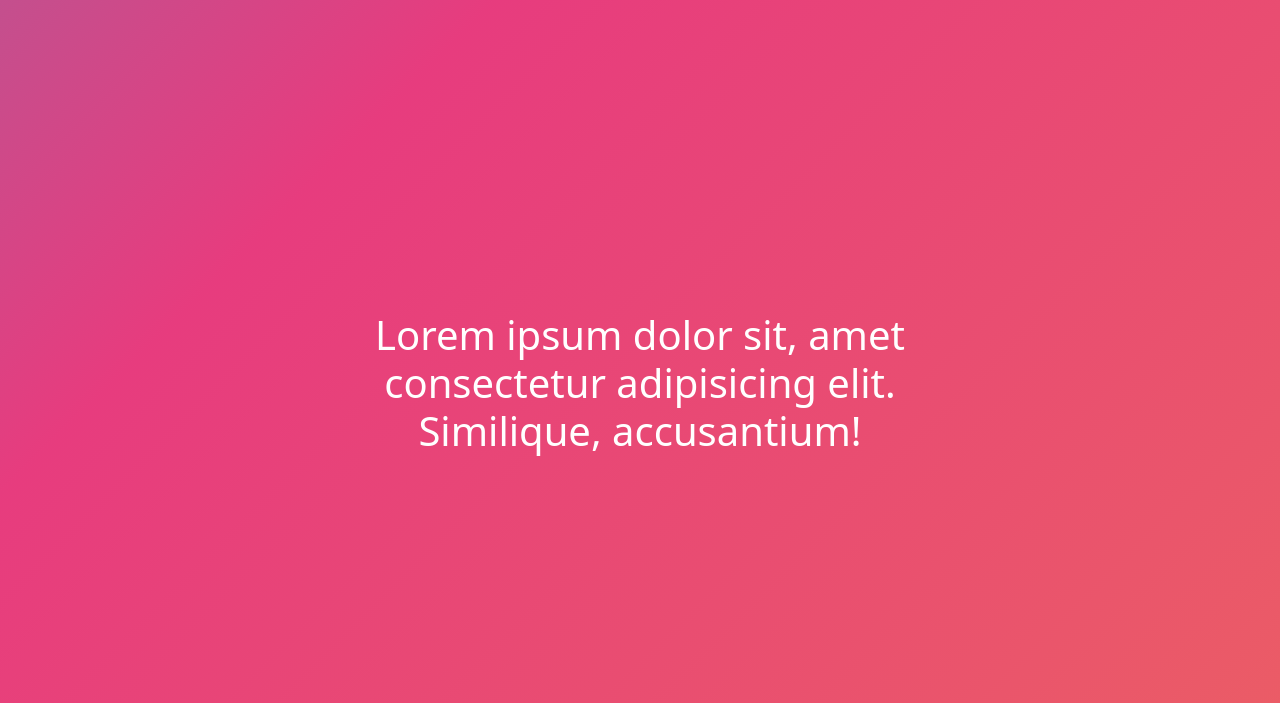
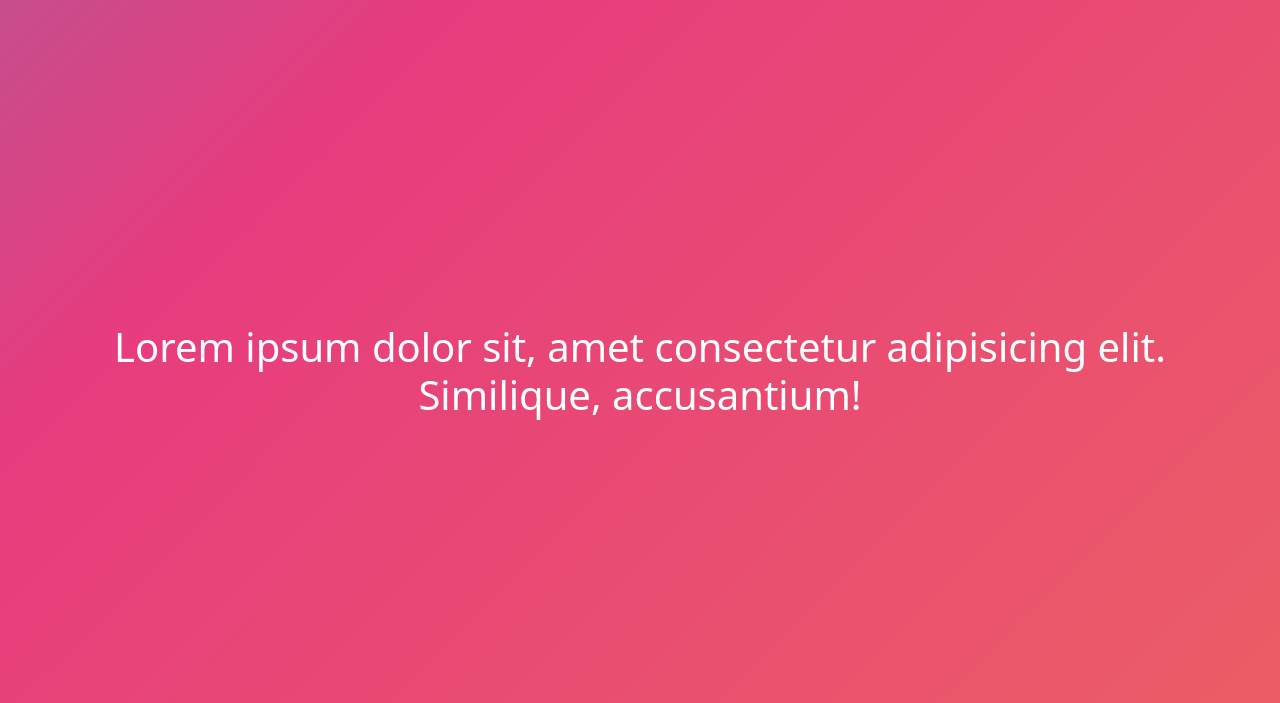
Before and after one commit to hernandiazorrac/John-Doe, a plain HTML site: page index.html in a window 1280 px wide. Shown: the part 97-800 px from the top of the page. Drawn offline with nearby package versions, Linux system fonts and the light colour scheme.

```diff
--- a/css/style.css
+++ b/css/style.css
@@ -50,7 +50,7 @@
 .cover{
     background: linear-gradient(-45deg, #ee7752, #e73c7e, #23a6d5, #23d5ab);
 	background-size: 400% 400%;
-    height: 100vh;
+    height: 95vh;
 	animation: gradient 10s ease infinite;
 }
 
@@ -67,11 +67,7 @@
 }
 
 .textCover{
-    position: absolute;
     text-align: center;
-    top:60%;
-    left: 50%;
-    transform: translate(-50%, -50%);
     color: rgb(255, 255, 255);
     font-weight: lighter;
     font-size: 40px;
@@ -101,38 +97,10 @@
 
 /* QUIÉNES SOMOS */
 
-/* .quienesSomosMain{
-    display: flex;
-    justify-content: space-around;
-    max-width: 1200px;
-    margin: 0 auto;
-}
-
-.perfil1, .perfil2, .perfil3 {
-    max-width: 250px;
-    max-height: 250px;
-    display: grid;
-    grid-template-columns: 1fr;
-    grid-template-rows: repeat(2, 1fr);
-    margin-top: 200px;
-}
-
-.perfilTexto1, .perfilTexto2, .perfilTexto3{
-    display: flex;
-    flex-direction: column;
-    align-items: center;
-    margin-top: 20px;
-}*/
-
 .persona1, .persona2, .persona3{
     height: 250px;
     width: 250px;
 }
-
-/* .card1, .card2, .card3{
-    padding: 0;
-} */
-
 
 /* CONTACTO */
 
@@ -184,8 +152,8 @@
     padding: 7px;
     border-radius: 100px;
     height: 60px;
+}
 
-}
 
 @media (max-width: 800px){
     .footer__items li{
@@ -211,176 +179,3 @@
         height: 45px;
     }
 }
-
-
-/* @media (max-width: 1220px){
-    .proyecto1Container img, .proyecto3Container img {
-        width: 500px;
-        height: 350px;
-        padding-right: 50px;
-    }
-
-    .proyecto2Container img{
-        width: 500px;
-        height: 350px;
-        padding-left: 50px;
-    }
-}
-
-@media (max-width: 1000px){
-
-    .textLogo{
-        position: absolute;
-        display: inline-block;
-        margin: 20px 0 0 100px;
-        font-size: 25px;
-    }
-
-
-
-    .footer__items li{
-        padding: 60px 10px;
-        }
-
-}
-
-@media (max-width: 900px){
-    .proyectosMain{
-        max-width: 800px;
-        margin: 0 auto;
-        display: grid;
-        grid-template-columns: repeat(2, 1fr);
-
-        gap: 2rem;
-        margin-top: 80px;
-        align-items: center;
-    }
-
-    .imgProyecto1, .imgProyecto2, .imgProyecto3{
-        width: 500px;
-        height: 350px;
-    }
-
-    .proyectosMain div img {
-        width: 500px;
-        height: 350px;
-        display: flex;
-        justify-content: center;
-    }
-
-    .persona1, .persona2, .persona3{
-        height: 150px;
-        object-fit: cover;
-        border-radius: 50%;
-    }
-
-}
-
-@media (max-width: 800px){
-    header nav ul{
-        display: none;
-    }
-
-    .burger{
-        margin: 2px 10px 0 0;
-        font-size: 50px;
-        display: inline-block;
-    }
-
-    .proyectosMain{
-        max-width: 500px;
-        margin: 0 auto;
-        display: grid;
-        grid-template-columns: 1fr;
-        gap: 4rem;
-        margin-top: 80px;
-        margin-bottom: 80px;
-        align-items: center;
-    }
-
-    .footer__items li{
-        padding: 60px 3px;
-        }
-
-    .facebookIcon, .instagramIcon, .phoneIcon, .mailIcon, .locationIcon{
-        border: 1px solid black;
-        padding: 5px;
-        border-radius: 100px;
-        }
-}
-
-@media (max-width:600px){
-
-    .proyectosMain{
-        max-width: 400px;
-        margin: 0 auto;
-        display: grid;
-        grid-template-columns: 1fr;
-        gap: 4rem;
-        margin-top: 80px;
-        margin-bottom: 80px;
-        align-items: center;
-    }
-
-    .imgProyecto1, .imgProyecto2, .imgProyecto3{
-        width: 400px;
-        height: 250px;
-    }
-
-    .proyectosMain div img{
-        display: flex;
-        flex-direction: column;
-        align-items: center;
-        width: 400px;
-        height: 250px;
-    }
-
-.quienesSomosMain{
-    display: flex;
-    flex-direction: column;
-    margin: 0 auto;
-}
-
-.persona1, .persona2, .persona3{
-    height: 200px;
-    object-fit: cover;
-    border-radius: 50%;
-}
-
-.perfil1, .perfil2, .perfil3 {
-    max-width: 250px;
-    max-height: 250px;
-    display: grid;
-    grid-template-columns: 1fr;
-    grid-template-rows: repeat(2, 1fr);
-    margin: 0 auto;
-    margin-top: 25px;
-    margin-bottom: 25px;
-}
-}
-
-@media (max-width:600px){
-    .proyectosMain{
-        max-width: 300px;
-        margin: 0 auto;
-        display: grid;
-        grid-template-columns: 1fr;
-        gap: 4rem;
-        margin-top: 80px;
-        margin-bottom: 80px;
-        align-items: center;
-    }
-
-    .imgProyecto1, .imgProyecto2, .imgProyecto3{
-        width: 300px;
-        height: 220px;
-    }
-
-    .proyectosMain div img{
-        display: flex;
-        flex-direction: column;
-        align-items: center;
-        width: 300px;
-        height: 220px;
-    }
-} */
--- a/index.html
+++ b/index.html
@@ -56,11 +56,13 @@
 </header>
 
 <main>
-    <div class="cover">
-        <p class="display-5 textCover">
+
+    <div class="cover d-flex">
+        <p class="display-5 my-auto mx-auto p-4 textCover">
             Lorem ipsum dolor sit, amet consectetur adipisicing elit. Similique, accusantium!
         </p>
     </div>
+  </div>
 </main>
 
     <footer>
```
